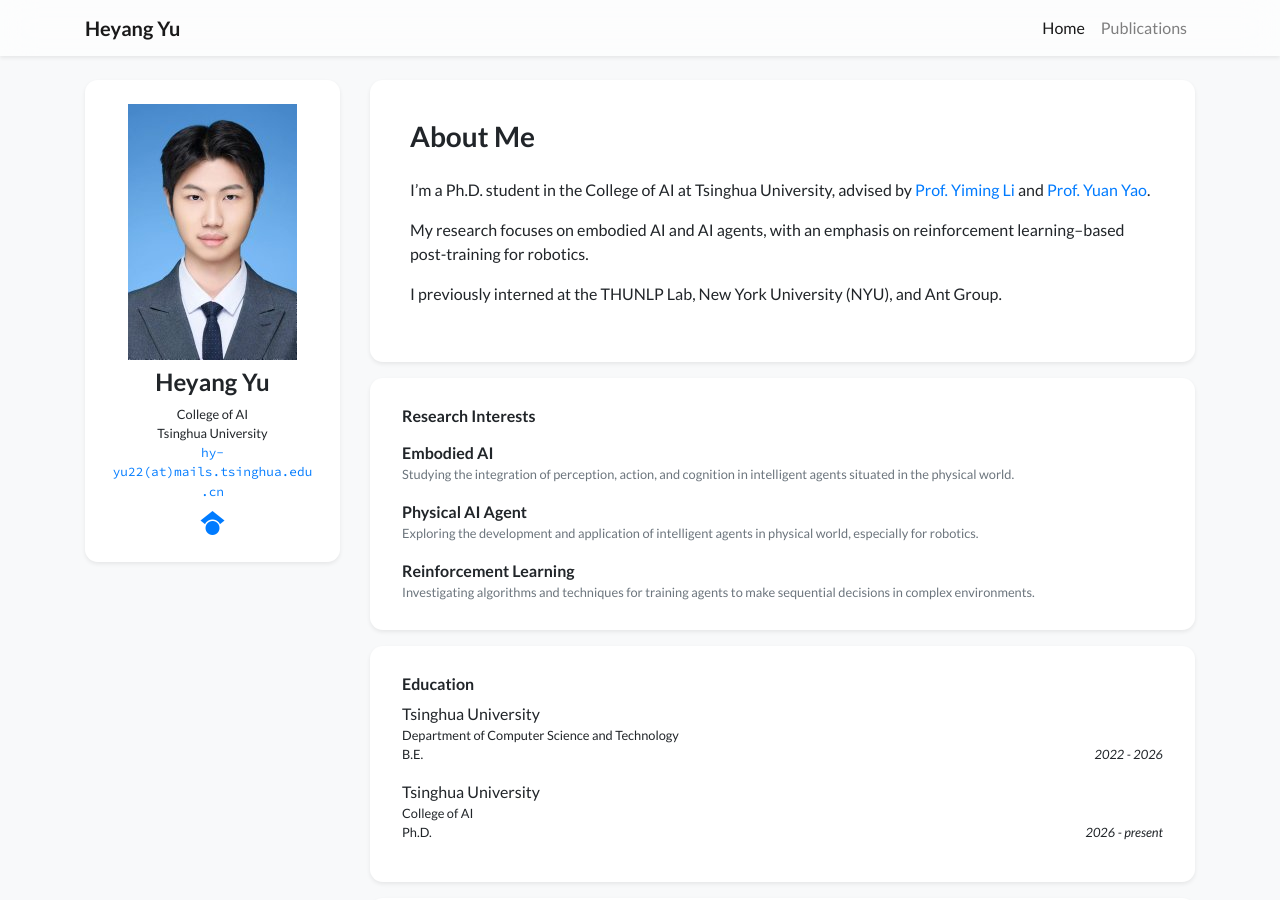
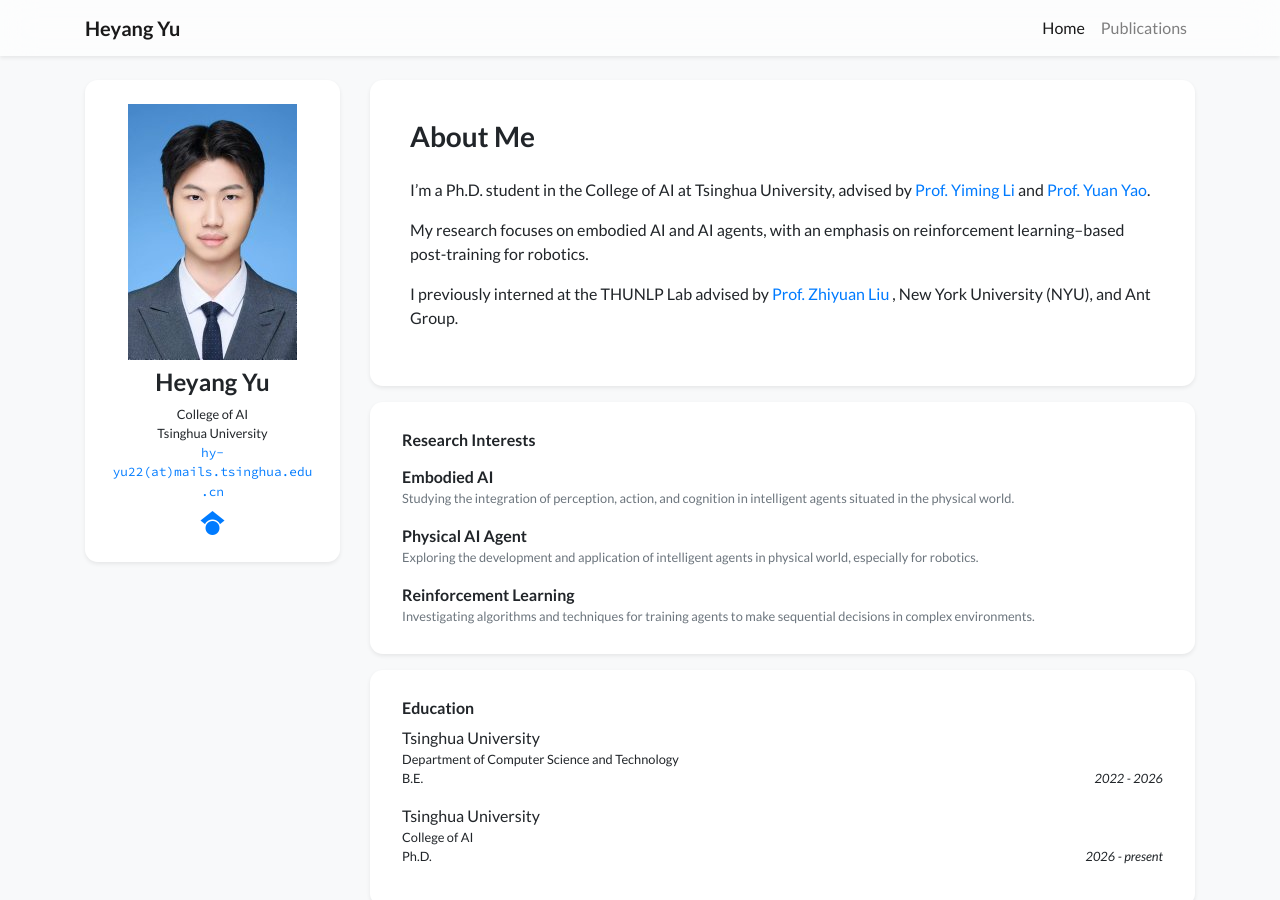
Before and after one commit to Tsuruko04/academic-homepage, a Jekyll site: the page built from index.html, in a window 1280 px wide and 900 px high. Built offline with Jekyll 4.4.1, drawn with Linux system fonts in a browser that asks for light colours; nearby versions of some CDN libraries; a style sheet for code colours, icons or effects is not loaded.

Commit message:
Enhance profile with advisor's name in internship details
Updated internship description to include advisor's name.

```diff
--- a/_data/profile.yml
+++ b/_data/profile.yml
@@ -16,7 +16,7 @@
   and <a href="https://yaoyuanthu.github.io/" target="_blank" rel="noopener noreferrer">Prof. Yuan Yao</a>.</p>
   <p>My research focuses on embodied AI and AI agents, with an emphasis on
   reinforcement learning–based post-training for robotics.</p>
-  <p>I previously interned at the THUNLP Lab, New York University (NYU), and Ant Group.</p>
+  <p>I previously interned at the THUNLP Lab advised by <a href="https://nlp.csai.tsinghua.edu.cn/~lzy/" target="_blank" rel="noopener noreferrer">Prof. Zhiyuan Liu</a> , New York University (NYU), and Ant Group.</p>
 portrait_url: /assets/images/photos/portrait.jpg
 portrait_caption: Heyang Yu
 
```
